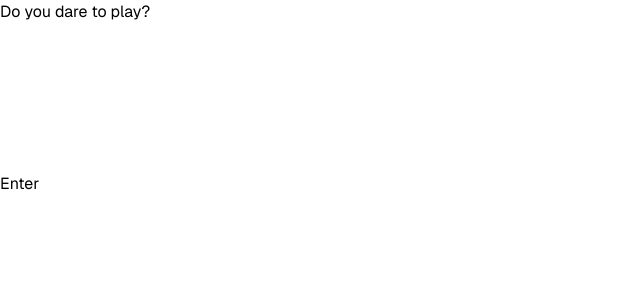
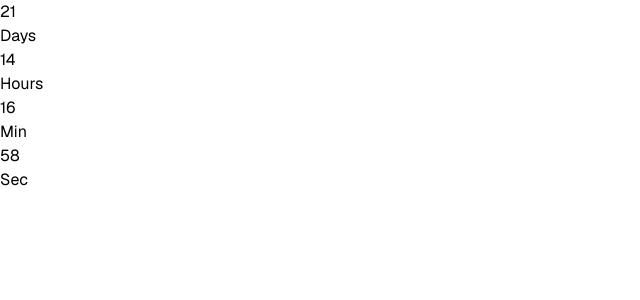
Before and after one commit to samsoncs/project-squid, a Next.js app: page /project-squid/ in a window 1280 px wide. Shown: the top 300 px of the page, without its empty margins (0-640 px from the left). Built offline with nearby package versions, Linux system fonts and the light colour scheme.

Commit message:
adding countdown

```diff
--- a/app/page.tsx
+++ b/app/page.tsx
@@ -1,7 +1,9 @@
 "use client";
 
+import { Duration, intervalToDuration } from "date-fns";
 import { motion } from "framer-motion";
 import Link from "next/link";
+import { SetStateAction, useState } from "react";
 
 const AnimatedCircle = () => (
   <svg
@@ -26,6 +28,30 @@ const AnimatedCircle = () => (
   </svg>
 );
 
+const AnimatedCircleSmall = () => (
+  <svg
+    className="h-8 w-8 stroke-zinc-400"
+    width="52"
+    height="52"
+    viewBox="0 0 52 52"
+    fill="none"
+    xmlns="http://www.w3.org/2000/svg"
+  >
+    <motion.circle
+      cx="26"
+      cy="26"
+      r="23.5"
+      strokeWidth="5"
+      animate={{
+        pathLength: [0, 1, 1, 1],
+        pathOffset: [0, 0, 1, 1],
+        opacity: [1, 1, 1, 0],
+      }}
+      transition={{ duration: 1.5, repeat: Infinity, repeatDelay: 3 }}
+    />
+  </svg>
+);
+
 const AnimatedTriangle = () => (
   <svg
     className="h-16 w-16 stroke-secondary-500"
@@ -42,6 +68,33 @@ const AnimatedTriangle = () => (
       animate={{ pathLength: 1.01 }}
       exit={{ pathOffset: 1 }}
       transition={{ duration: 0.8, delay: 0.25, opacity: { duration: 0.01 } }}
+    />
+  </svg>
+);
+
+const AnimatedTriangleSmall = () => (
+  <svg
+    className="h-8 w-8 stroke-secondary-500"
+    width="52"
+    height="46"
+    viewBox="0 0 52 46"
+    fill="none"
+    xmlns="http://www.w3.org/2000/svg"
+  >
+    <motion.path
+      d="M28.1651 3.75L48.9497 39.75C49.9119 41.4167 48.7091 43.5 46.7846 43.5H5.21538C3.29089 43.5 2.08807 41.4167 3.05033 39.75L23.8349 3.74999C24.7972 2.08333 27.2028 2.08333 28.1651 3.75Z"
+      strokeWidth="5"
+      animate={{
+        pathLength: [0, 1, 1, 1],
+        pathOffset: [0, 0, 1, 1],
+        opacity: [1, 1, 1, 0],
+      }}
+      transition={{
+        duration: 1.5,
+        delay: 1.5,
+        repeat: Infinity,
+        repeatDelay: 3,
+      }}
     />
   </svg>
 );
@@ -70,9 +123,78 @@ const AnimatedSquare = () => (
   </svg>
 );
 
+const AnimatedSquareSmall = () => (
+  <svg
+    className="h-8 w-8 stroke-pink-600"
+    width="50"
+    height="50"
+    viewBox="0 0 50 50"
+    fill="none"
+    xmlns="http://www.w3.org/2000/svg"
+  >
+    <motion.rect
+      x="2.5"
+      y="2.5"
+      width="45"
+      height="45"
+      rx="2.5"
+      strokeWidth="5"
+      animate={{
+        pathLength: [0, 1, 1, 1],
+        pathOffset: [0, 0, 1, 1],
+        opacity: [1, 1, 1, 0],
+      }}
+      transition={{ duration: 1.5, delay: 3, repeat: Infinity, repeatDelay: 3 }}
+    />
+  </svg>
+);
+
+const DateSegment: React.FC<{ interval?: number; description: string }> = ({
+  interval,
+  description,
+}) => (
+  <div className="flex w-16 flex-col items-center text-zinc-300">
+    <div className="text-3xl font-bold">{!interval ? "0" : interval}</div>
+    <div className="text-lg">{description}</div>
+  </div>
+);
+
 const Index = () => {
+  const launchDate = new Date(2024, 8, 14);
+  const [timeToLaunch, setTimeToLaunch] = useState(
+    intervalToDuration({ start: new Date(), end: launchDate }),
+  );
+  const refresher = setInterval(() => {
+    setTimeToLaunch(intervalToDuration({ start: new Date(), end: launchDate }));
+  }, 1000);
+
+  if (timeToLaunch.days && timeToLaunch.days < 1) {
+    clearInterval(refresher);
+  }
+
   return (
     <div className="flex h-screen flex-col items-center justify-center">
+      {timeToLaunch.days && timeToLaunch.days > 0 && (
+        <div className="flex flex-col gap-2">
+          <div className="flex gap-2">
+            <DateSegment interval={timeToLaunch.days} description="Days" />
+            <DateSegment interval={timeToLaunch.hours} description="Hours" />
+            <DateSegment interval={timeToLaunch.minutes} description="Min" />
+            <DateSegment interval={timeToLaunch.seconds} description="Sec" />
+          </div>
+
+          <div className="flex justify-center gap-10">
+            <AnimatedCircleSmall />
+            <AnimatedTriangleSmall />
+            <AnimatedSquareSmall />
+          </div>
+          {/* <AnimatedTriangle />
+          <AnimatedSquare /> */}
+        </div>
+      )}
+
+      {timeToLaunch.days && timeToLaunch.days <= 0 && (
+        <>
           <motion.h1
             initial={{ opacity: 0 }}
             animate={{ opacity: 1 }}
@@ -98,6 +220,8 @@ const Index = () => {
               Enter
             </Link>
           </motion.div>
+        </>
+      )}
     </div>
   );
 };
--- a/package.json
+++ b/package.json
@@ -9,6 +9,7 @@
     "@supabase/ssr": "latest",
     "@supabase/supabase-js": "latest",
     "autoprefixer": "10.4.17",
+    "date-fns": "^3.6.0",
     "framer-motion": "^11.2.10",
     "geist": "^1.2.1",
     "next": "latest",
```
Also changed, not shown: 2 other files (tests, documents, lock files or other folders). Lines whose indentation alone changed are shown as unchanged.
